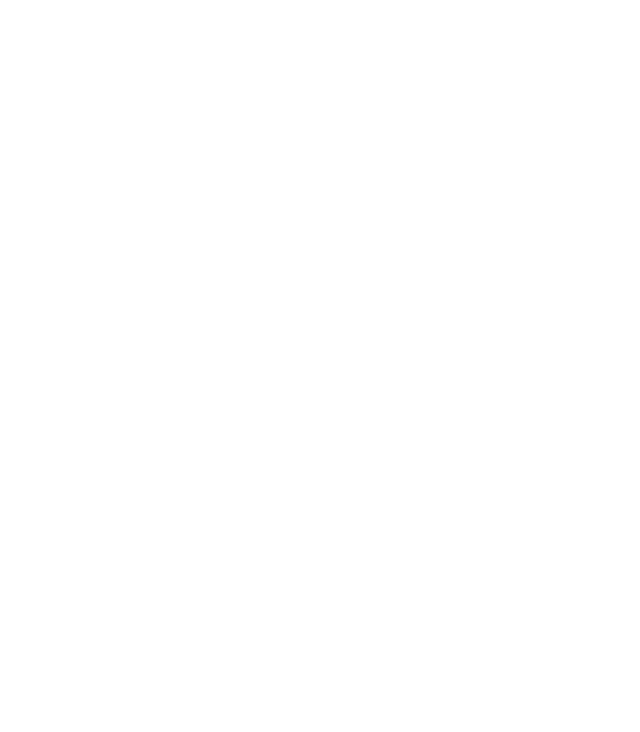
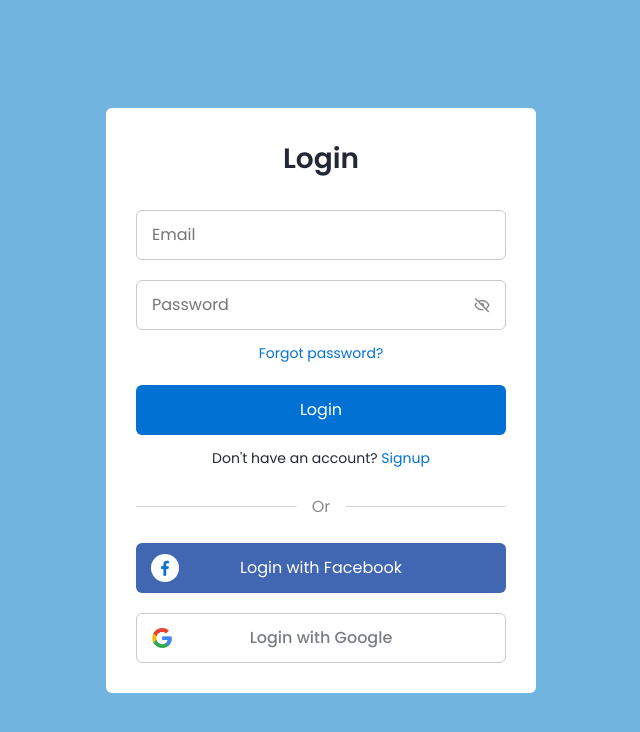
Before and after one commit to rohi29/JavascriptLoginSignup, a plain HTML site: page index.html in a window 1280 px wide. Shown: the whole page, without its empty margins (319-959 px from the left). Drawn offline with nearby package versions, Linux system fonts and the light colour scheme.

Commit message:
added login and signup page logic

```diff
--- /dev/null
+++ b/css/main.css
@@ -0,0 +1,171 @@
+/* Google Fonts - Poppins */
+@import url('https://fonts.googleapis.com/css2?family=Poppins:wght@300;400;500;600&display=swap');
+
+*{
+    margin: 0;
+    padding: 0;
+    box-sizing: border-box;
+    font-family: 'Poppins', sans-serif;
+}
+.container{
+    height: 100vh;
+    width: 100%;
+    display: flex;
+    align-items: center;
+    justify-content: center;
+    background-color:rgb(113, 180, 224);
+    column-gap: 30px;
+}
+.form{
+    position: absolute;
+    max-width: 430px;
+    width: 100%;
+    padding: 30px;
+    border-radius: 6px;
+    background: #FFF;
+}
+.form.signup{
+    opacity: 0;
+    pointer-events: none;
+}
+.forms.show-signup .form.signup{
+    opacity: 1;
+    pointer-events: auto;
+}
+.forms.show-signup .form.login{
+    opacity: 0;
+    pointer-events: none;
+}
+header{
+    font-size: 28px;
+    font-weight: 600;
+    color: #232836;
+    text-align: center;
+}
+form{
+    margin-top: 30px;
+}
+.form .field{
+    position: relative;
+    height: 50px;
+    width: 100%;
+    margin-top: 20px;
+    border-radius: 6px;
+}
+.field input,
+.field button{
+    height: 100%;
+    width: 100%;
+    border: none;
+    font-size: 16px;
+    font-weight: 400;
+    border-radius: 6px;
+}
+.field input{
+    outline: none;
+    padding: 0 15px;
+    border: 1px solid#CACACA;
+}
+.field input:focus{
+    border-bottom-width: 2px;
+}
+.eye-icon{
+    position: absolute;
+    top: 50%;
+    right: 10px;
+    transform: translateY(-50%);
+    font-size: 18px;
+    color: #8b8b8b;
+    cursor: pointer;
+    padding: 5px;
+}
+.field button{
+    color: #fff;
+    background-color: #0171d3;
+    transition: all 0.3s ease;
+    cursor: pointer;
+}
+.field button:hover{
+    background-color: #016dcb;
+}
+.form-link{
+    text-align: center;
+    margin-top: 10px;
+}
+.form-link span,
+.form-link a{
+    font-size: 14px;
+    font-weight: 400;
+    color: #232836;
+}
+.form a{
+    color: #0171d3;
+    text-decoration: none;
+}
+.form-content a:hover{
+    text-decoration: underline;
+}
+.line{
+    position: relative;
+    height: 1px;
+    width: 100%;
+    margin: 36px 0;
+    background-color: #d4d4d4;
+}
+.line::before{
+    content: 'Or';
+    position: absolute;
+    top: 50%;
+    left: 50%;
+    transform: translate(-50%, -50%);
+    background-color: #FFF;
+    color: #8b8b8b;
+    padding: 0 15px;
+}
+.media-options a{
+    display: flex;
+    align-items: center;
+    justify-content: center;
+}
+a.facebook{
+    color: #fff;
+    background-color: #4267b2;
+}
+a.facebook .facebook-icon{
+    height: 28px;
+    width: 28px;
+    color: #0171d3;
+    font-size: 20px;
+    border-radius: 50%;
+    display: flex;
+    align-items: center;
+    justify-content: center;
+    background-color: #fff;
+}
+.facebook-icon,
+img.google-img{
+    position: absolute;
+    top: 50%;
+    left: 15px;
+    transform: translateY(-50%);
+}
+img.google-img{
+    height: 20px;
+    width: 20px;
+    object-fit: cover;
+}
+a.google{
+    border: 1px solid #CACACA;
+}
+a.google span{
+    font-weight: 500;
+    opacity: 0.6;
+    color: #232836;
+}
+
+@media screen and (max-width: 400px) {
+    .form{
+        padding: 20px 10px;
+    }
+
+}
--- a/index.html
+++ b/index.html
@@ -1,11 +1,116 @@
 <!DOCTYPE html>
+<!-- Coding By CodingNepal - codingnepalweb.com -->
     <html lang="en">
     <head>
         <meta charset="UTF-8">
+        <meta http-equiv="X-UA-Compatible" content="IE=edge">
         <meta name="viewport" content="width=device-width, initial-scale=1.0">
-    <title>Todo-App</title>
+        <title>Login and Signup Form </title>
+
+        <!-- CSS -->
+        <link rel="stylesheet" href="css/main.css">
+
+        <!-- Boxicons CSS -->
+
+        <link href='https://unpkg.com/boxicons@2.1.2/css/boxicons.min.css' rel='stylesheet'>
+
     </head>
     <body>
+        <section class="container forms">
+            <div class="form login">
+                <div class="form-content">
+                    <header>Login</header>
+                    <form action="#">
+                        <div class="field input-field">
+                            <input type="email" placeholder="Email" class="input">
+                        </div>
 
+                        <div class="field input-field">
+                            <input type="password" placeholder="Password" class="password">
+                            <i class='bx bx-hide eye-icon'></i>
+                        </div>
+
+                        <div class="form-link">
+                            <a href="#" class="forgot-pass">Forgot password?</a>
+                        </div>
+
+                        <div class="field button-field">
+                            <button>Login</button>
+                        </div>
+                    </form>
+
+                    <div class="form-link">
+                        <span>Don't have an account? <a href="#" class="link signup-link">Signup</a></span>
+                    </div>
+                </div>
+
+                <div class="line"></div>
+
+                <div class="media-options">
+                    <a href="#" class="field facebook">
+                        <i class='bx bxl-facebook facebook-icon'></i>
+                        <span>Login with Facebook</span>
+                    </a>
+                </div>
+
+                <div class="media-options">
+                    <a href="#" class="field google">
+                        <img src="images/google.png" alt="" class="google-img">
+                        <span>Login with Google</span>
+                    </a>
+                </div>
+
+            </div>
+
+            <!-- Signup Form -->
+
+            <div class="form signup">
+                <div class="form-content">
+                    <header>Signup</header>
+                    <form action="#">
+                        <div class="field input-field">
+                            <input type="email" placeholder="Email" class="input">
+                        </div>
+
+                        <div class="field input-field">
+                            <input type="password" placeholder="Create password" class="password">
+                        </div>
+
+                        <div class="field input-field">
+                            <input type="password" placeholder="Confirm password" class="password">
+                            <i class='bx bx-hide eye-icon'></i>
+                        </div>
+
+                        <div class="field button-field">
+                            <button>Signup</button>
+                        </div>
+                    </form>
+
+                    <div class="form-link">
+                        <span>Already have an account? <a href="#" class="link login-link">Login</a></span>
+                    </div>
+                </div>
+
+                <div class="line"></div>
+
+                <div class="media-options">
+                    <a href="#" class="field facebook">
+                        <i class='bx bxl-facebook facebook-icon'></i>
+                        <span>Login with Facebook</span>
+                    </a>
+                </div>
+
+                <div class="media-options">
+                    <a href="#" class="field google">
+                        <img src="images/google.png" alt="" class="google-img">
+                        <span>Login with Google</span>
+                    </a>
+                </div>
+
+            </div>
+        </section>
+
+        <!-- JavaScript -->
+        <script src="js/main.js"></script>
     </body>
 </html>
--- /dev/null
+++ b/js/main.js
@@ -0,0 +1,27 @@
+const forms = document.querySelector(".forms"),
+pwShowHide = document.querySelectorAll(".eye-icon"),
+links = document.querySelectorAll(".link");
+
+pwShowHide.forEach(eyeIcon => {
+eyeIcon.addEventListener("click", () => {
+  let pwFields = eyeIcon.parentElement.parentElement.querySelectorAll(".password");
+
+  pwFields.forEach(password => {
+      if(password.type === "password"){
+          password.type = "text";
+          eyeIcon.classList.replace("bx-hide", "bx-show");
+          return;
+      }
+      password.type = "password";
+      eyeIcon.classList.replace("bx-show", "bx-hide");
+  })
+
+})
+})
+
+links.forEach(link => {
+link.addEventListener("click", e => {
+ e.preventDefault(); //preventing form submit
+ forms.classList.toggle("show-signup");
+})
+})
```
Also changed, not shown: images/google.png (added). Lines whose indentation alone changed are shown as unchanged.
